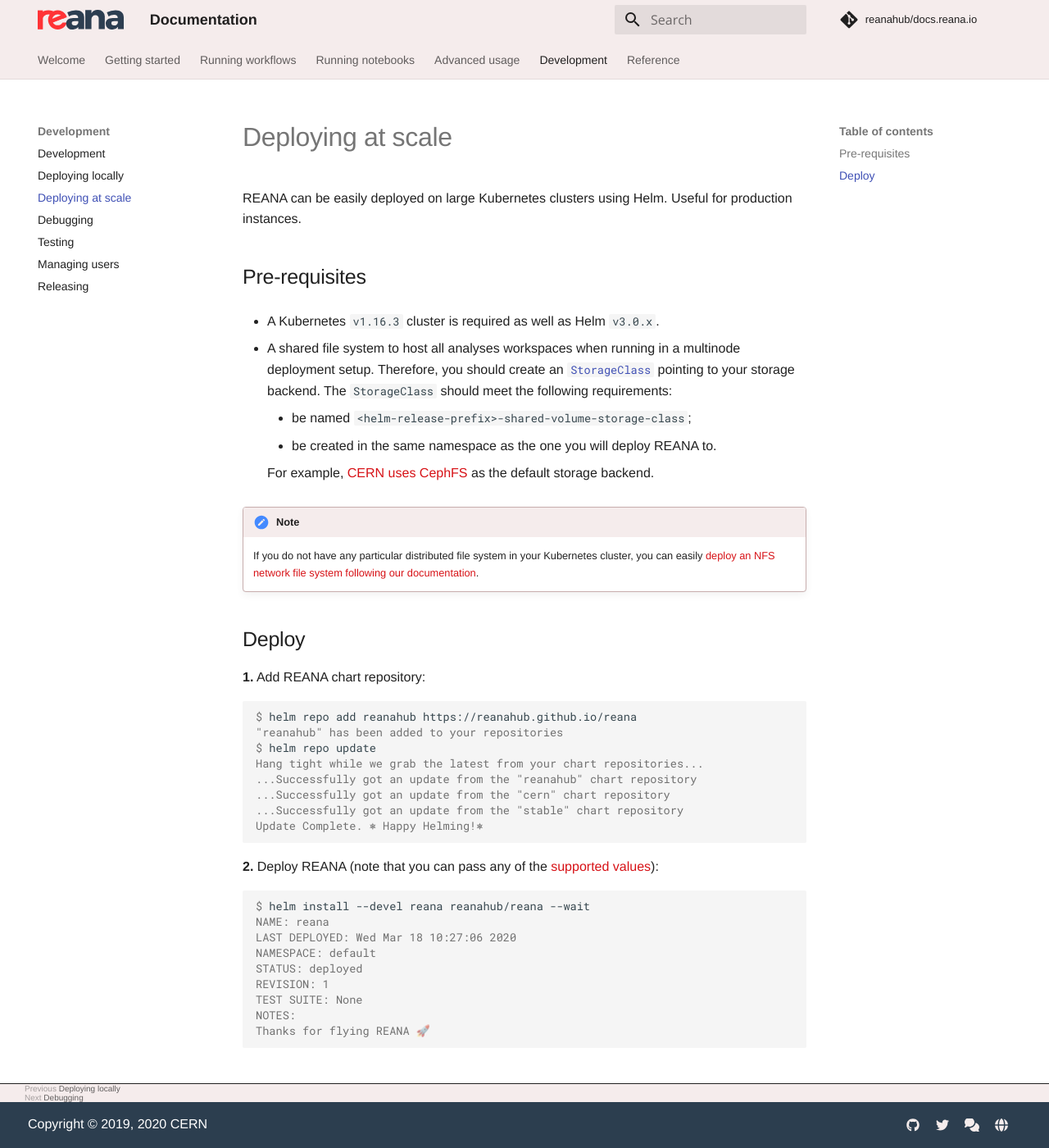
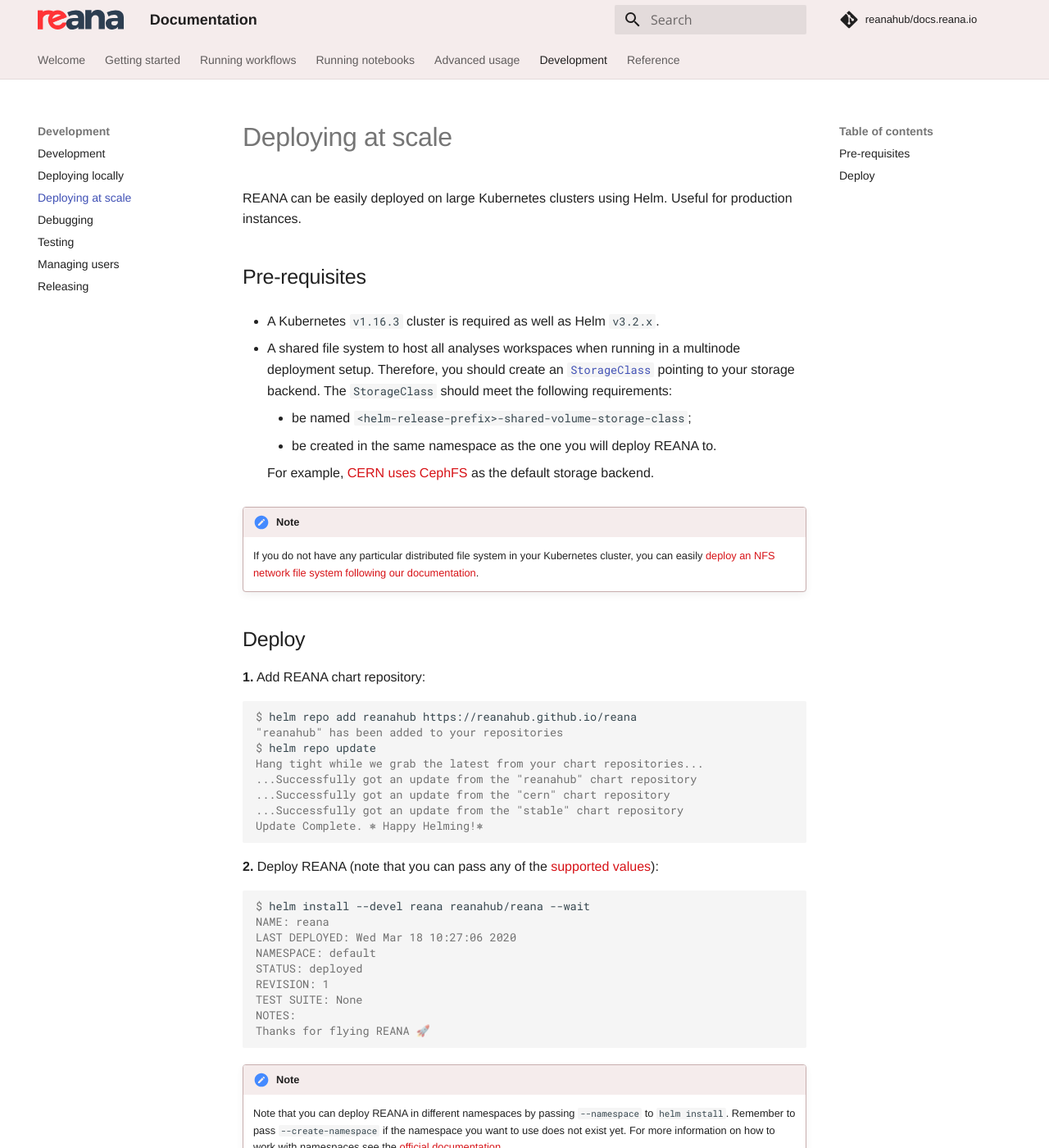
Before and after one commit to reanahub/docs.reana.io, an MkDocs documentation site: the page built from docs/development/deploying-at-scale/index.md, in a window 1280 px wide and 1400 px high. Shown: the whole window at 82% size. Built offline with MkDocs 1.6.1 and Material for MkDocs 9.7.7, drawn with Linux system fonts in a browser that asks for light colours; comment, search, counter and statistics services are not loaded; some of the changed text lies outside the part shown.

Commit message:
deploy: configurable namespace at deployment time

````diff
--- a/docs/development/deploying-at-scale/index.md
+++ b/docs/development/deploying-at-scale/index.md
@@ -4,7 +4,7 @@ REANA can be easily deployed on large Kubernetes clusters using Helm. Useful for
 
 ## Pre-requisites
 
-- A Kubernetes `v1.16.3` cluster is required as well as Helm `v3.0.x`.
+- A Kubernetes `v1.16.3` cluster is required as well as Helm `v3.2.x`.
 
 - A shared file system to host all analyses workspaces when running in a multinode deployment setup. Therefore, you should create an [`StorageClass`](https://kubernetes.io/docs/concepts/storage/storage-classes/#the-storageclass-resource) pointing to your storage backend. The `StorageClass` should meet the following requirements:
     - be named `<helm-release-prefix>-shared-volume-storage-class`;
@@ -43,3 +43,6 @@ TEST SUITE: None
 NOTES:
 Thanks for flying REANA 🚀
 ```
+
+!!! note
+    Note that you can deploy REANA in different namespaces by passing `--namespace` to `helm install`. Remember to pass `--create-namespace` if the namespace you want to use does not exist yet. For more information on how to work with namespaces see the [official documentation](https://kubernetes.io/docs/concepts/overview/working-with-objects/namespaces/).
````
